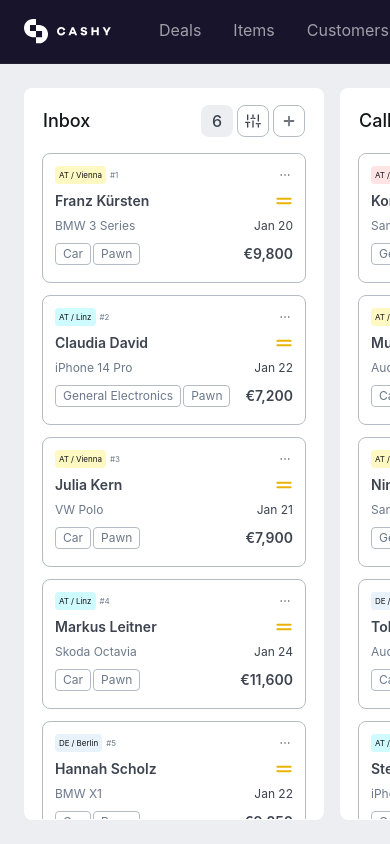
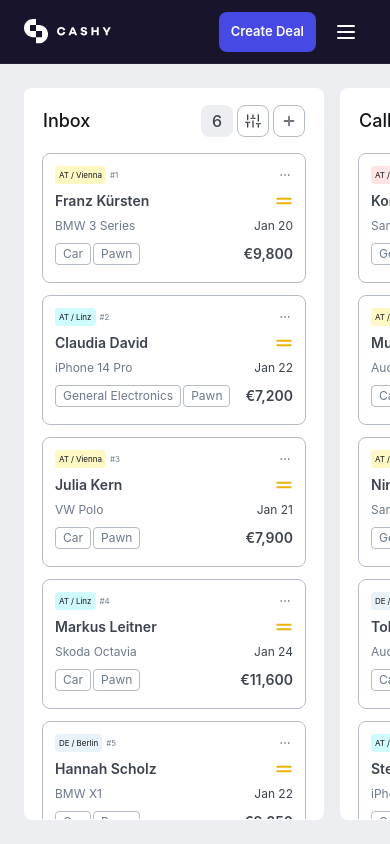
Before and after one commit to SarvarthDevelopers/cashy-mockup, a React (Vite) app: page / in a window 390 px wide. Built offline with nearby package versions, Linux system fonts and the light colour scheme.

Commit message:
Implement responsive app header and scroll snap Kanban columns on mobile

```diff
--- a/src/components/Board/KanBanBoard.css
+++ b/src/components/Board/KanBanBoard.css
@@ -197,4 +197,11 @@
   .cashy-kanban-add-btn {
     display: none !important;
   }
+  .cashy-kanban-board {
+    scroll-snap-type: x mandatory;
+    scroll-behavior: smooth;
+  }
+  .cashy-kanban-column {
+    scroll-snap-align: center;
+  }
 }
--- a/src/components/Header/Header.tsx
+++ b/src/components/Header/Header.tsx
@@ -1,4 +1,6 @@
+import { useState } from 'react';
 import { useNavigate, useLocation } from 'react-router';
+import { Menu, X } from 'lucide-react';
 import svgPaths from "../../imports/svg-4o201vrq4p";
 
 interface HeaderProps {
@@ -11,6 +13,7 @@ interface HeaderProps {
 export function Header({ onCreateDealClick, currentPage }: HeaderProps) {
   const navigate = useNavigate();
   const location = useLocation();
+  const [isMobileMenuOpen, setIsMobileMenuOpen] = useState(false);
 
   // Determine active nav item from route
   const getActivePage = () => {
@@ -49,6 +52,7 @@ export function Header({ onCreateDealClick, currentPage }: HeaderProps) {
   ];
 
   return (
+    <>
       <div className="bg-[#17142b] border-b border-[#252135] h-[64px] relative w-full shrink-0 z-[100]">
         <div className="flex items-center justify-between px-[24px] size-full">
           <div className="flex gap-[48px] items-center relative shrink-0">
@@ -69,8 +73,8 @@ export function Header({ onCreateDealClick, currentPage }: HeaderProps) {
               </div>
             </div>
 
-          {/* Navigation */}
-          <div className="flex font-sans gap-[32px] items-center leading-[1.4] relative shrink-0 text-[16px] whitespace-nowrap">
+            {/* Navigation (Desktop) */}
+            <div className="hidden md:flex font-sans gap-[32px] items-center leading-[1.4] relative shrink-0 text-[16px] whitespace-nowrap">
               {navItems.map(item => (
                 <button
                   key={item.key}
@@ -91,8 +95,8 @@ export function Header({ onCreateDealClick, currentPage }: HeaderProps) {
             </div>
           </div>
 
-        {/* Right side actions */}
-        <div className="flex gap-[10px] items-center justify-end relative shrink-0">
+          {/* Right side actions (Desktop) */}
+          <div className="hidden md:flex gap-[10px] items-center justify-end relative shrink-0">
             <button
               onClick={onCreateDealClick}
               className="bg-[#4649e5] hover:bg-[#3b3ec3] transition-colors cursor-pointer flex h-[40px] items-center justify-center px-[12px] py-[12px] relative rounded-[8px] shrink-0 border-none"
@@ -142,7 +146,81 @@ export function Header({ onCreateDealClick, currentPage }: HeaderProps) {
               </div>
             </div>
           </div>
+
+          {/* Mobile Actions Header */}
+          <div className="flex md:hidden items-center gap-[10px]">
+            <button
+              onClick={onCreateDealClick}
+              className="bg-[#4649e5] hover:bg-[#3b3ec3] transition-colors cursor-pointer flex h-[40px] items-center justify-center px-[12px] py-[12px] relative rounded-[8px] shrink-0 border-none animate-none"
+            >
+              <div className="flex flex-col font-sans font-semibold justify-end leading-[0] text-[13px] text-white whitespace-nowrap">
+                <p className="leading-[1.4]">Create Deal</p>
+              </div>
+            </button>
+            <button
+              onClick={() => setIsMobileMenuOpen(true)}
+              className="w-10 h-10 flex items-center justify-center rounded-lg hover:bg-white/10 text-white transition-colors border-none bg-transparent"
+            >
+              <Menu size={24} />
+            </button>
           </div>
         </div>
+      </div>
+
+      {/* MOBILE NAVIGATION SIDE SHEET (DRAWER) */}
+      <div className={`fixed inset-0 z-[1000] md:hidden transition-opacity duration-300 ${isMobileMenuOpen ? 'opacity-100 pointer-events-auto' : 'opacity-0 pointer-events-none'}`}>
+        {/* Backdrop */}
+        <div className="absolute inset-0 bg-black/60 backdrop-blur-sm" onClick={() => setIsMobileMenuOpen(false)} />
+        {/* Drawer Content */}
+        <div className={`absolute top-0 bottom-0 right-0 w-[280px] bg-[#17142b] border-l border-[#252135] shadow-2xl transition-transform duration-300 flex flex-col ${isMobileMenuOpen ? 'translate-x-0' : 'translate-x-full'}`}>
+          {/* Header */}
+          <div className="p-4 border-b border-[#252135] flex items-center justify-between bg-[#17142b] shrink-0">
+            {/* Logo */}
+            <div className="h-[22px] overflow-clip relative shrink-0 w-[74px]">
+              <div className="absolute inset-[3.52%_72.41%_3.52%_0]">
+                <svg className="absolute block size-full" fill="none" preserveAspectRatio="none" viewBox="0 0 24 24.1684">
+                  <path d={svgPaths.p31dad700} fill="white" />
+                </svg>
+              </div>
+              <div className="absolute inset-[33.77%_0.47%_33.92%_37.64%]">
+                <svg className="absolute block size-full" fill="none" preserveAspectRatio="none" viewBox="0 0 53.8469 8.4">
+                  <path d={svgPaths.p2dfd2f70} fill="white" />
+                </svg>
+              </div>
+            </div>
+            {/* Close Button */}
+            <button
+              onClick={() => setIsMobileMenuOpen(false)}
+              className="w-8 h-8 flex items-center justify-center hover:bg-white/10 rounded-full text-white transition-colors border-none bg-transparent"
+            >
+              <X size={20} />
+            </button>
+          </div>
+
+          {/* Navigation Items */}
+          <div className="flex-1 overflow-y-auto p-4 space-y-2 bg-[#17142b]">
+            {navItems.map((item) => {
+              const isActive = activePage === item.key;
+              return (
+                <button
+                  key={item.key}
+                  onClick={() => {
+                    handleNavClick(item.key);
+                    setIsMobileMenuOpen(false);
+                  }}
+                  className={`w-full flex items-center gap-3 p-3 rounded-xl transition-all text-left border-none bg-transparent cursor-pointer ${
+                    isActive
+                      ? 'bg-[#4649e5]/25 text-white font-bold'
+                      : 'hover:bg-white/5 text-[#fbfcfc]/70 hover:text-[#fbfcfc]'
+                  }`}
+                >
+                  <span className="text-sm font-semibold">{item.label}</span>
+                </button>
+              );
+            })}
+          </div>
+        </div>
+      </div>
+    </>
   );
 }
```
Lines whose indentation alone changed are shown as unchanged.
